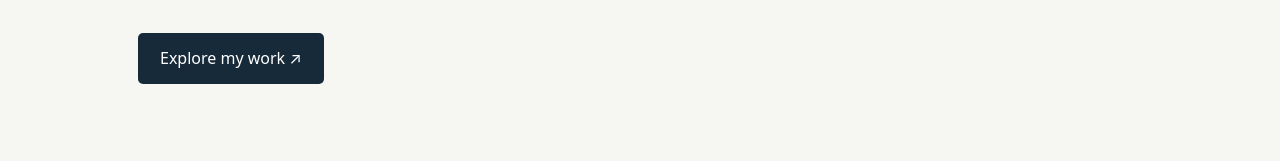
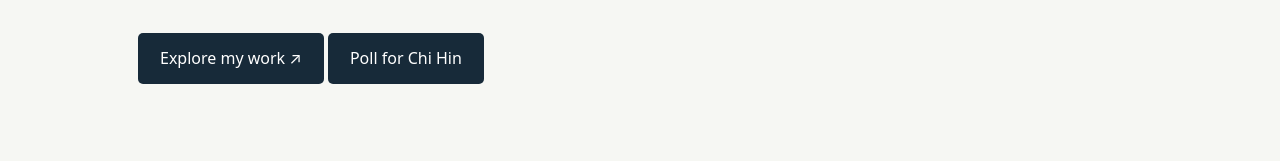
Before and after one commit to adamrchin/adamrchin.github.io, a plain HTML site: page index.html in a window 1280 px wide. Shown: the part 576-737 px from the top of the page. Drawn offline with Linux system fonts and the light colour scheme.

Commit message:
Update index.html
added poll button

```diff
--- a/index.html
+++ b/index.html
@@ -26,6 +26,7 @@
       <!-- EDIT: Replace this introduction with your preferred professional summary. -->
       <p class="intro">An engineer interested in manufacturing, product reliability and the use of data to improve how things work.</p>
       <a class="button" href="projects.html">Explore my work ↗</a>
+      <a class="button" href="poll.htm">Poll for Chi Hin</a>
       <!-- OPTIONAL: Upload resume.pdf, then remove the comment around the following link.
       <a class="button" href="resume.pdf" download>Download my CV</a>
       -->
```
